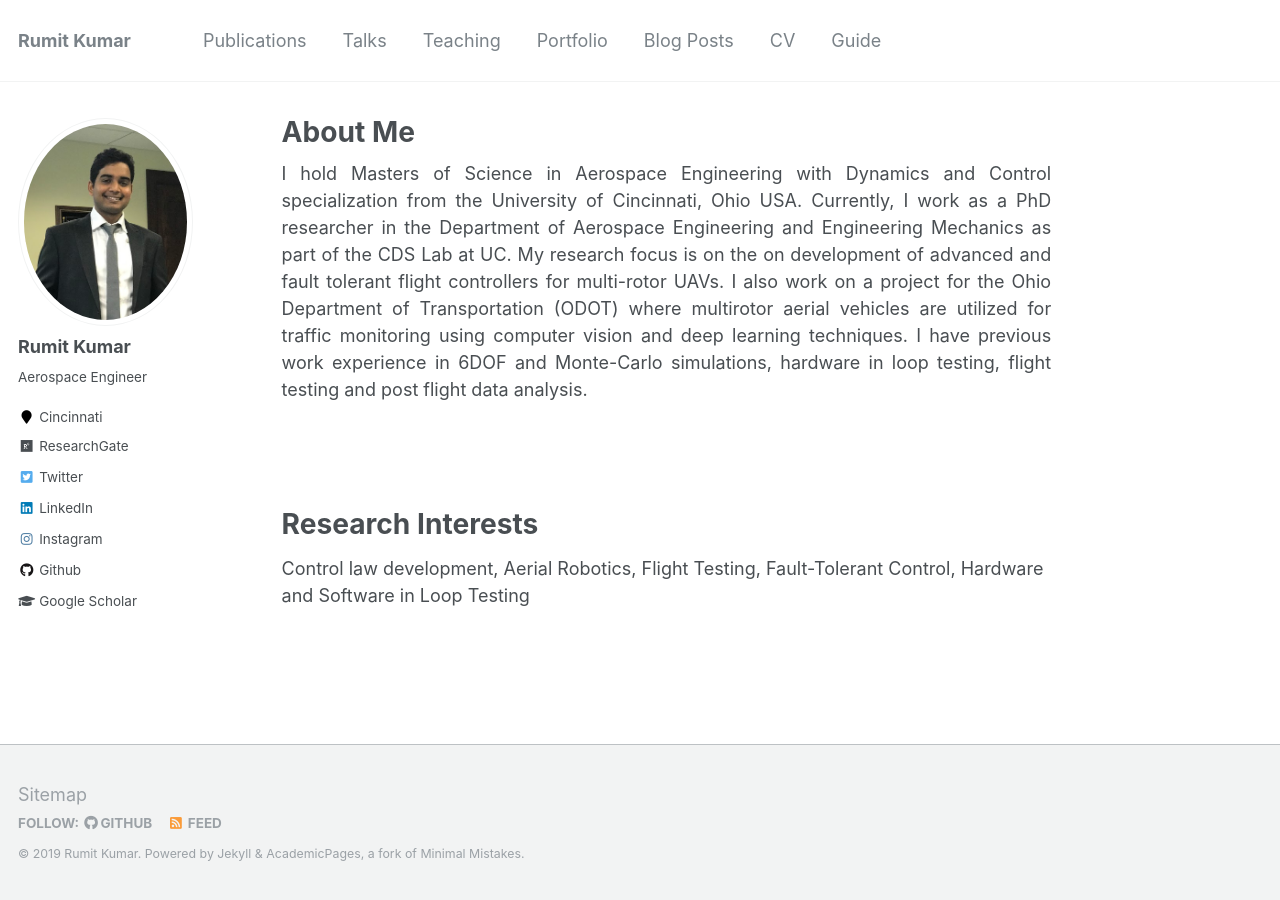
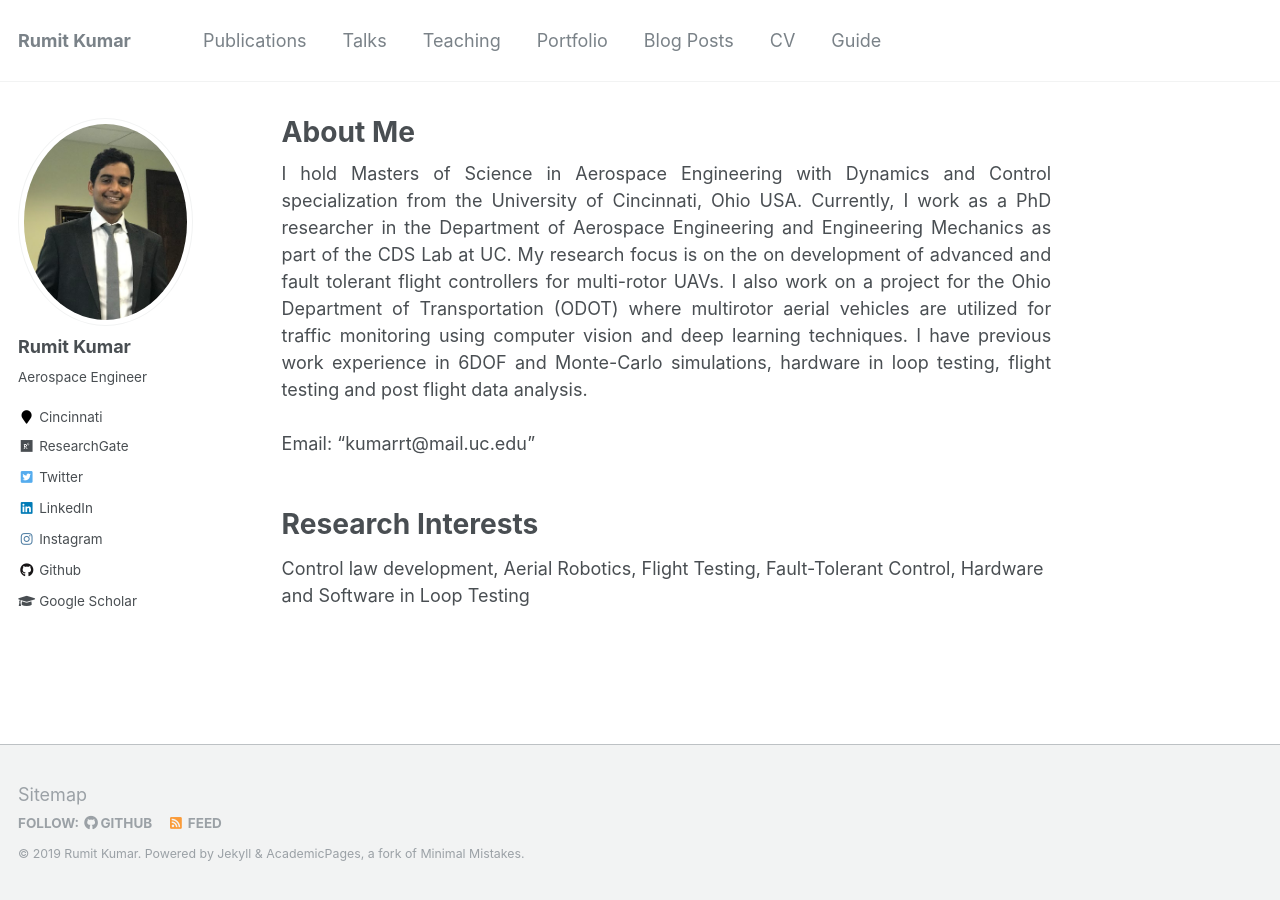
Before and after one commit to kumarrt/kumarrt.github.io, a Jekyll site: the page built from _pages/about.md, in a window 1280 px wide. Built offline with Jekyll 4.4.1, drawn with Linux system fonts in a browser that asks for light colours.

Commit message:
Update about.md

```diff
--- a/_pages/about.md
+++ b/_pages/about.md
@@ -11,6 +11,7 @@ redirect_from:
 <div style="text-align: justify"> I hold Masters of Science in Aerospace Engineering with Dynamics and Control specialization from the University of Cincinnati, Ohio USA. Currently, I work as a PhD researcher in the Department of Aerospace Engineering and Engineering Mechanics as part of the CDS Lab at UC. My research focus is on the on development of advanced and fault tolerant flight controllers for multi-rotor UAVs. I also work on a project for the Ohio Department of Transportation (ODOT) where multirotor aerial vehicles are utilized for traffic monitoring using computer vision and deep learning techniques. I have previous work experience in 6DOF and Monte-Carlo simulations, hardware in loop testing, flight testing and post flight data analysis.  </div>
 
 <br />
+Email: "kumarrt@mail.uc.edu"
 <br />
 <br />
 
```
